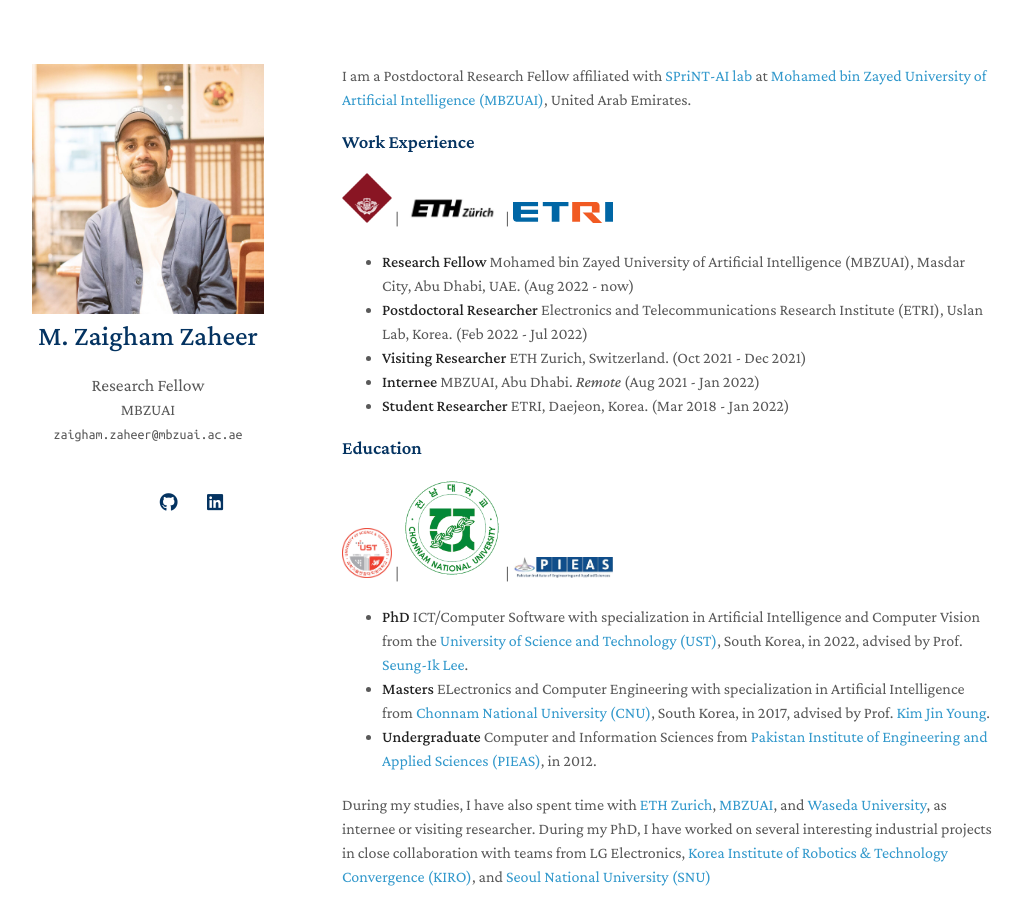
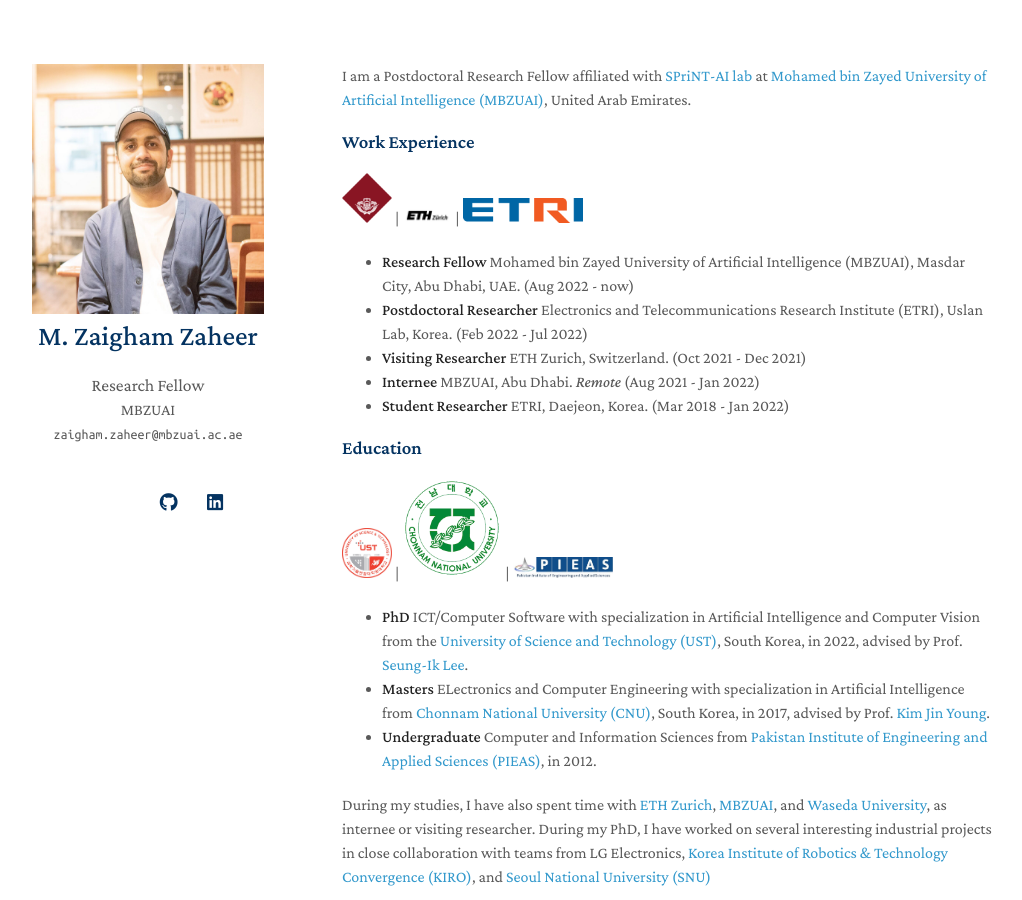
Before and after one commit to ZaighamZ/ZaighamZ.github.io, a Jekyll site: the page built from index.md, in a window 1280 px wide and 900 px high. Shown: the whole window, without its empty margins (128-1150 px from the left). Built offline with Jekyll 4.4.1, drawn with Linux system fonts in a browser that asks for light colours; nearby versions of some CDN libraries; a style sheet for code colours, icons or effects is not loaded.

Commit message:
Update index.md

```diff
--- a/index.md
+++ b/index.md
@@ -10,8 +10,8 @@ I am a Postdoctoral Research Fellow affiliated with [SPriNT-AI lab](https://www.
 
 ### Work Experience
 <img src="/assets/img/logos/waseda_logo.png" width="50"> |
-<img src="/assets/img/logos/ethz_logo.jfif" width="100"> |
-<img src="/assets/img/logos/etri_logo.gif" width="100">
+<img src="/assets/img/logos/ethz_logo.jfif" width="50"> |
+<img src="/assets/img/logos/etri_logo.gif" width="120">
 - **Research Fellow** Mohamed bin Zayed University of Artificial Intelligence (MBZUAI), Masdar City, Abu Dhabi, UAE. (Aug 2022 - now)
 - **Postdoctoral Researcher** Electronics and Telecommunications Research Institute (ETRI), Uslan Lab, Korea. (Feb 2022 - Jul 2022)
 - **Visiting Researcher** ETH Zurich, Switzerland. (Oct 2021 - Dec 2021)
```
